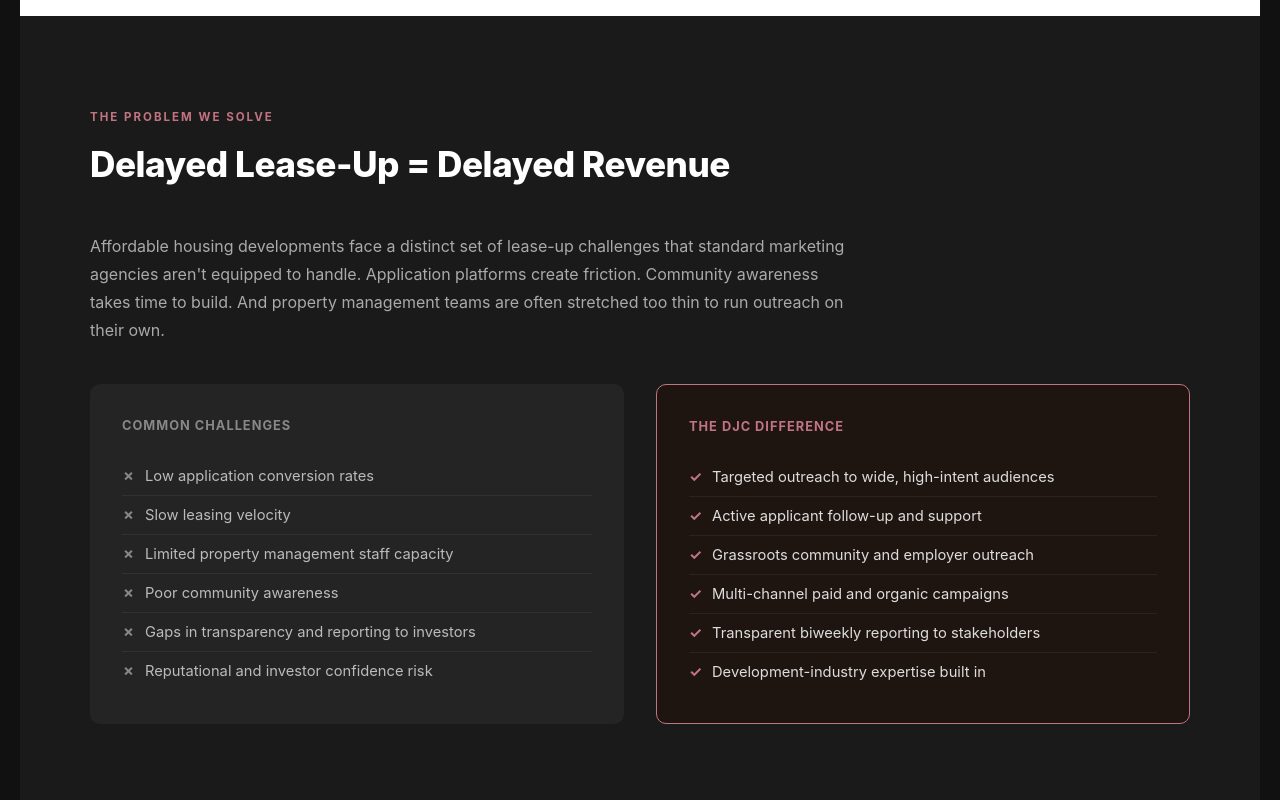
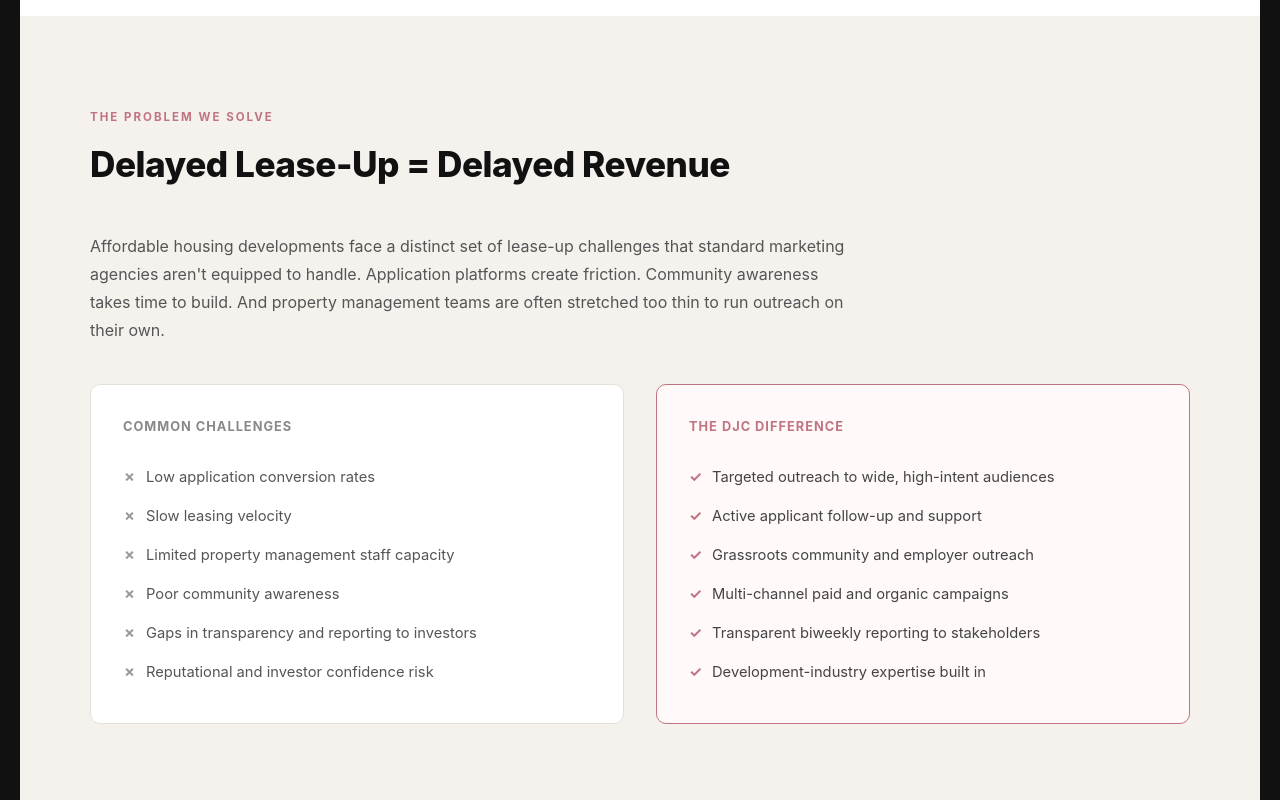
Before and after one commit to dakjen/marketingportal1, a React (Create React App) app: page /intro in a window 1280 px wide. Shown: the part 1520-2320 px from the top of the page. Built offline with nearby package versions, Linux system fonts and the light colour scheme; no server answers.

Commit message:
Lighten landing page: replace dark sections with warm off-white, update text colors
Co-Authored-By: Claude Sonnet 4.6 <noreply@anthropic.com>

```diff
--- a/src/IntroScreen.css
+++ b/src/IntroScreen.css
@@ -80,7 +80,7 @@
   content: '';
   position: absolute;
   inset: 0;
-  background: linear-gradient(to bottom, rgba(0,0,0,0.72) 0%, rgba(0,0,0,0.6) 100%);
+  background: linear-gradient(to bottom, rgba(0,0,0,0.55) 0%, rgba(0,0,0,0.45) 100%);
 }
 
 .landing-hero-content {
@@ -185,7 +185,7 @@
 }
 
 .landing-section--dark {
-  background-color: #1a1a1a;
+  background-color: #f5f2ee;
 }
 
 .landing-container {
@@ -215,7 +215,7 @@
 }
 
 .landing-section-title--light {
-  color: #fff;
+  color: #111;
 }
 
 /* ─── About split ───────────────────────────────────────────── */
@@ -261,7 +261,7 @@
 /* ─── Problem/Solution ──────────────────────────────────────── */
 .landing-problem-intro {
   font-size: 1rem;
-  color: #aaa;
+  color: #555;
   max-width: 760px;
   margin-bottom: 40px;
   line-height: 1.75;
@@ -278,13 +278,14 @@
 }
 
 .landing-problem-col {
-  background-color: #242424;
+  background-color: #fff;
   border-radius: 10px;
   padding: 32px;
+  border: 1px solid #e5e0d8;
 }
 
 .landing-problem-col--accent {
-  background-color: #1f1510;
+  background-color: #fff9f9;
   border: 1px solid #c07481;
 }
 
@@ -327,16 +328,16 @@
 }
 
 .landing-check-list--red li {
-  color: #bbb;
+  color: #555;
 }
 
 .landing-check-list--red li::before {
   content: '✗';
-  color: #888;
+  color: #999;
 }
 
 .landing-check-list--green li {
-  color: #ddd;
+  color: #444;
 }
 
 .landing-check-list--green li::before {
@@ -345,8 +346,8 @@
 }
 
 .landing-check-list--pink li {
-  color: #ccc;
-  border-bottom-color: rgba(255,255,255,0.05);
+  color: #444;
+  border-bottom-color: rgba(0,0,0,0.06);
 }
 
 .landing-check-list--pink li::before {
@@ -477,7 +478,7 @@
 /* ─── Approach / Phases ─────────────────────────────────────── */
 .landing-approach-intro {
   font-size: 1rem;
-  color: #aaa;
+  color: #555;
   max-width: 640px;
   margin-bottom: 40px;
   line-height: 1.75;
@@ -494,7 +495,8 @@
 }
 
 .landing-phase {
-  background-color: #242424;
+  background-color: #fff;
+  border: 1px solid #e5e0d8;
   border-radius: 10px;
   padding: 32px;
 }
@@ -502,7 +504,7 @@
 .landing-phase-header {
   margin-bottom: 20px;
   padding-bottom: 20px;
-  border-bottom: 1px solid #333;
+  border-bottom: 1px solid #e5e0d8;
 }
 
 .landing-phase-num {
@@ -518,7 +520,7 @@
 .landing-phase h3 {
   font-size: 1.05rem;
   font-weight: 700;
-  color: #fff;
+  color: #111;
   margin: 0 0 8px;
 }
 
@@ -530,7 +532,7 @@
 
 .landing-phase-objective {
   font-size: 0.85rem;
-  color: #aaa;
+  color: #777;
   font-style: italic;
   margin: 0;
 }
@@ -542,7 +544,7 @@
 
 .landing-phase ul li {
   font-size: 0.88rem;
-  color: #bbb;
+  color: #555;
   line-height: 1.65;
   margin-bottom: 6px;
 }
@@ -709,14 +711,14 @@
 .landing-founder-intro {
   font-size: 1.1rem;
   font-weight: 600;
-  color: #fff;
+  color: #111;
   margin-bottom: 20px;
   font-style: italic;
 }
 
 .landing-founder-body {
   font-size: 0.97rem;
-  color: #aaa;
+  color: #555;
   max-width: 820px;
   line-height: 1.75;
   margin-bottom: 36px;
@@ -727,7 +729,7 @@
   font-weight: 700;
   text-transform: uppercase;
   letter-spacing: 1px;
-  color: #888;
+  color: #555;
   margin-bottom: 16px;
 }
 
@@ -824,13 +826,13 @@
 .landing-why-card h3 {
   font-size: 0.95rem;
   font-weight: 700;
-  color: #fff;
+  color: #111;
   margin: 0 0 8px;
 }
 
 .landing-why-card p {
   font-size: 0.87rem;
-  color: #999;
+  color: #555;
   line-height: 1.65;
   margin: 0;
 }
```
